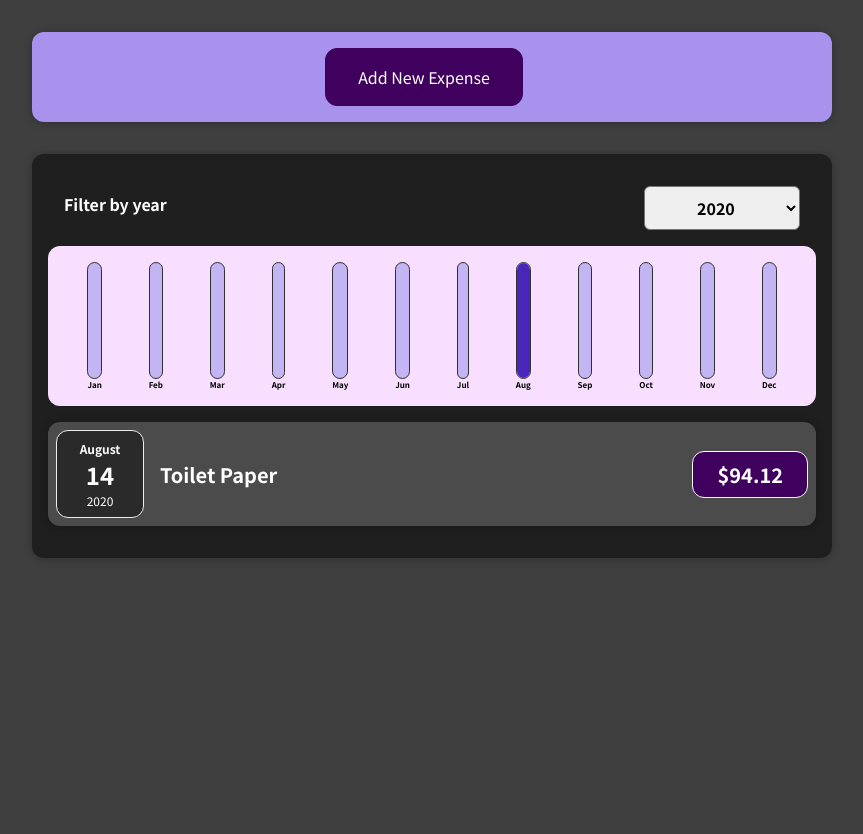
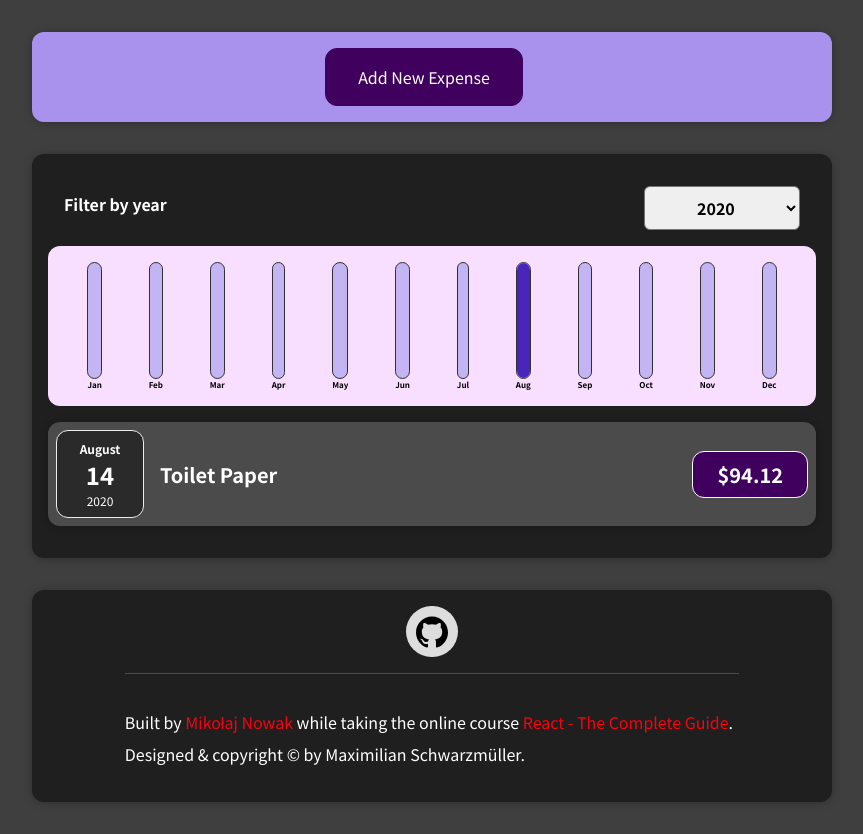
Before and after one commit to pfmnowak/expenses-react, a React (Create React App) app: page / in a window 1280 px wide. Shown: the whole page, without its empty margins (208-1071 px from the left). Before the commit the page ends 800 px from the top, so only its background shows below. Built offline with nearby package versions, Linux system fonts and the light colour scheme.

Commit message:
Add footer with copyright info

```diff
--- a/src/App.js
+++ b/src/App.js
@@ -1,5 +1,6 @@
 import { useState } from "react";
 import Expenses from "./components/Expenses/Expenses";
+import Footer from "./components/Footer/Footer";
 import NewExpense from "./components/NewExpense/NewExpense";
 
 const DUMMY_EXPENSES = [
@@ -38,6 +39,7 @@ const App = () => {
     <div>
       <NewExpense onAddExpense={addExpenseHandler} />
       <Expenses expenses={expenses} />
+      <Footer />
     </div>
   );
 };
--- /dev/null
+++ b/src/components/Footer/Footer.css
@@ -0,0 +1,45 @@
+.footer {
+  padding: 1rem;
+  background-color: rgb(31, 31, 31);
+  margin: 2rem auto;
+  width: 50rem;
+  max-width: 95%;
+}
+
+.footer__link {
+  white-space: nowrap;
+  text-decoration: none;
+  color: #fb000d;
+  position: relative;
+  padding-bottom: 0.3rem;
+}
+
+.footer__link:after {
+  content: "";
+  position: absolute;
+  bottom: 0;
+  right: 0;
+  width: 0%;
+  height: 100%;
+  border-bottom: 2px solid #fb000d;
+  transition: width 0.3s ease;
+}
+
+.footer__link:hover:after {
+  left: 0;
+  width: 100%;
+  transition: width 0.3s ease;
+}
+
+.footer__info {
+  display: flex;
+  justify-content: center;
+}
+
+.footer__copyright {
+  color: white;
+  border-top: 1px solid #4b4b4b;
+  padding-top: 2rem;
+  flex: 0 0 80%;
+  line-height: 200%;
+}
--- /dev/null
+++ b/src/components/Footer/Footer.js
@@ -0,0 +1,36 @@
+import Card from "../UI/Card";
+import "./Footer.css";
+import Social from "./Social";
+
+const Footer = () => {
+  return (
+    <footer>
+      <Card className="footer">
+        <Social />
+        <div className="footer__info">
+          <p className="footer__copyright">
+            Built by{" "}
+            <a
+              href="https://pfmnowak.github.io/"
+              className="footer__link"
+              title="Author's page"
+            >
+              Mikołaj Nowak
+            </a>{" "}
+            while taking the online course{" "}
+            <a
+              href="https://www.udemy.com/course/react-the-complete-guide-incl-redux/"
+              className="footer__link"
+              title="Link to the course"
+            >
+              React - The Complete Guide
+            </a>
+            . Designed & copyright &copy; by Maximilian Schwarzmüller.
+          </p>
+        </div>
+      </Card>
+    </footer>
+  );
+};
+
+export default Footer;
--- /dev/null
+++ b/src/components/Footer/IconSvg.js
@@ -0,0 +1,10 @@
+import React from "react";
+import Icons from "./icons/sprite.svg";
+
+const IconSvg = (props) => (
+  <svg className="social__icon">
+    <use xlinkHref={`${Icons}#${props.name}`} />
+  </svg>
+);
+
+export default IconSvg;
--- /dev/null
+++ b/src/components/Footer/Social.css
@@ -0,0 +1,21 @@
+.social {
+  display: flex;
+  justify-content: center;
+}
+
+.social__link {
+  width: 3.2rem;
+  height: 3.2rem;
+  padding: 0.6rem;
+  background-color: #ddd;
+  border-radius: 50%;
+}
+
+.social__link:hover {
+  background-color: white;
+}
+
+.social__icon {
+  width: 100%;
+  height: 100%;
+}
--- /dev/null
+++ b/src/components/Footer/Social.js
@@ -0,0 +1,18 @@
+import IconSvg from "./IconSvg";
+import "./Social.css";
+
+const Social = () => {
+  return (
+    <div className="social">
+      <a
+        href="https://github.com/pfmnowak/expenses-react"
+        className="social__link"
+        title="GitHub Repo with the code"
+      >
+        <IconSvg name="icon-github" />
+      </a>
+    </div>
+  );
+};
+
+export default Social;
```
Also changed, not shown: src/components/Footer/icons/sprite.svg (added).
